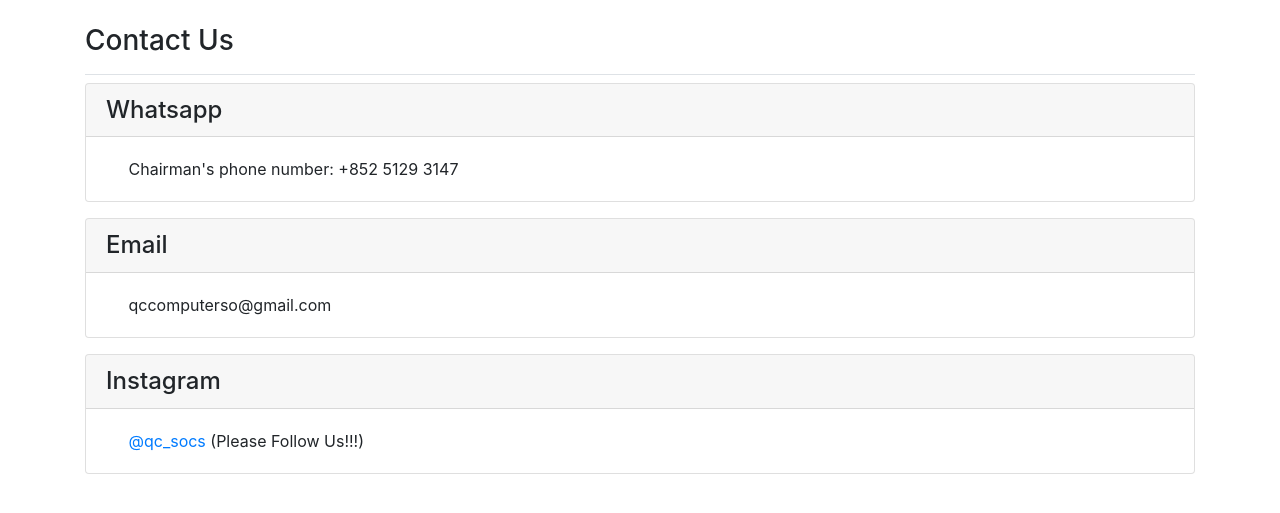
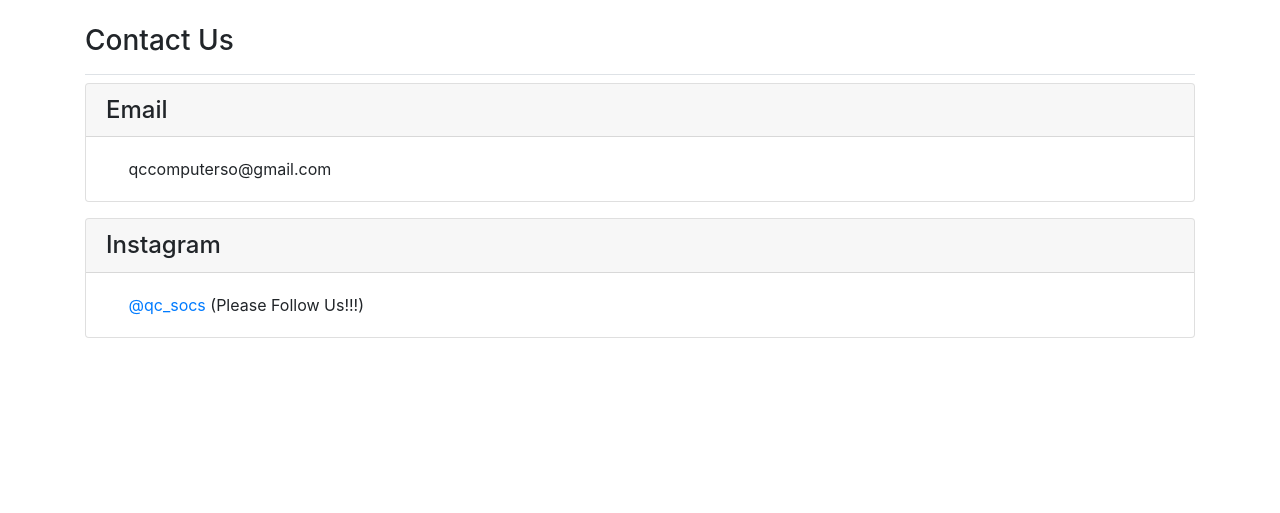
Before and after one commit to qccomputerso/python_web, a Django app: page /contact/ in a window 1280 px wide. Shown: the part 78-591 px from the top of the page. Run offline with Django 3.2, Linux system fonts and the light colour scheme; some libraries are stand-ins or nearby versions.

Commit message:
Delete unwanted things

```diff
--- a/socs_webs/templates/socs_webs/contact.html
+++ b/socs_webs/templates/socs_webs/contact.html
@@ -5,10 +5,6 @@
 {% endblock page_header %}
 
 {% block content %}
-  <div class="card mb-3">
-    <h4 class="card-header">Whatsapp</h4>
-    <div class="card-body">&nbsp;&nbsp;&nbsp;&nbsp;&nbsp;Chairman's phone number: +852 5129 3147</div>
-  </div>
   <div class="card mb-3">
     <h4 class="card-header">Email</h4>
     <div class="card-body">&nbsp;&nbsp;&nbsp;&nbsp;&nbsp;qccomputerso@gmail.com</div>
```
